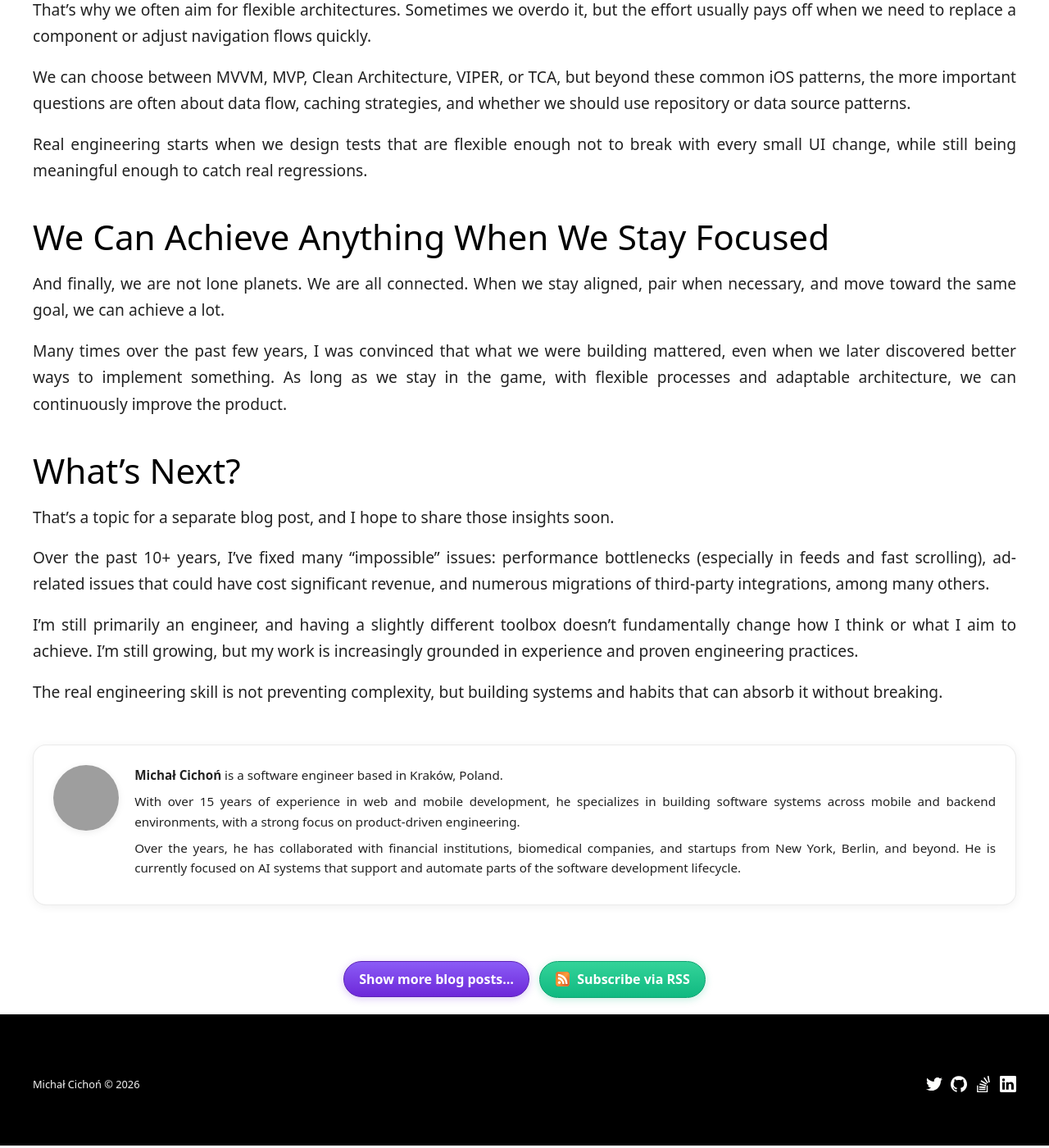
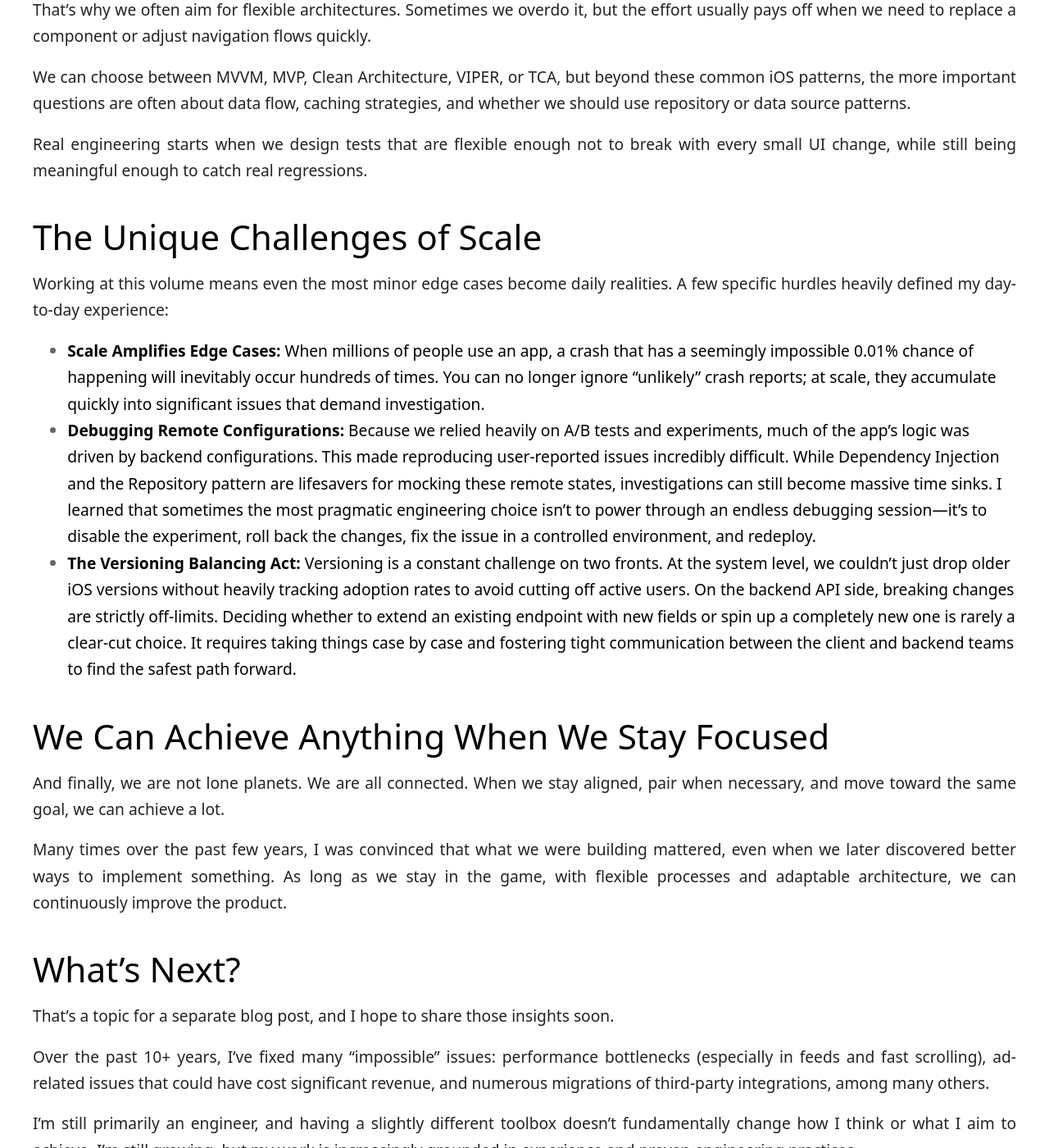
Before and after one commit to michalcichon/michalcichon.github.io, a Jekyll site: the page built from _posts/2026-06-15-what-i-learned-working-on-a-large-scale-social-media-ios-application.md, in a window 1280 px wide and 1400 px high, scrolled down 3531 px. Shown: the whole window at 82% size. Built offline with Jekyll 4.4.1, drawn with Linux system fonts in a browser that asks for light colours; comment, search, counter and statistics services are not loaded; grey boxes are pictures that could not be loaded.

Commit message:
small art update

```diff
--- a/_posts/2026-06-15-what-i-learned-working-on-a-large-scale-social-media-ios-application.md
+++ b/_posts/2026-06-15-what-i-learned-working-on-a-large-scale-social-media-ios-application.md
@@ -79,6 +79,14 @@ We can choose between MVVM, MVP, Clean Architecture, VIPER, or TCA, but beyond t
 
 Real engineering starts when we design tests that are flexible enough not to break with every small UI change, while still being meaningful enough to catch real regressions.
 
+## The Unique Challenges of Scale
+
+Working at this volume means even the most minor edge cases become daily realities. A few specific hurdles heavily defined my day-to-day experience:
+
+* **Scale Amplifies Edge Cases:** When millions of people use an app, a crash that has a seemingly impossible 0.01% chance of happening will inevitably occur hundreds of times. You can no longer ignore "unlikely" crash reports; at scale, they accumulate quickly into significant issues that demand investigation.
+* **Debugging Remote Configurations:** Because we relied heavily on A/B tests and experiments, much of the app's logic was driven by backend configurations. This made reproducing user-reported issues incredibly difficult. While Dependency Injection and the Repository pattern are lifesavers for mocking these remote states, investigations can still become massive time sinks. I learned that sometimes the most pragmatic engineering choice isn't to power through an endless debugging session—it’s to disable the experiment, roll back the changes, fix the issue in a controlled environment, and redeploy.
+* **The Versioning Balancing Act:** Versioning is a constant challenge on two fronts. At the system level, we couldn't just drop older iOS versions without heavily tracking adoption rates to avoid cutting off active users. On the backend API side, breaking changes are strictly off-limits. Deciding whether to extend an existing endpoint with new fields or spin up a completely new one is rarely a clear-cut choice. It requires taking things case by case and fostering tight communication between the client and backend teams to find the safest path forward.
+
 ## We Can Achieve Anything When We Stay Focused
 
 And finally, we are not lone planets. We are all connected. When we stay aligned, pair when necessary, and move toward the same goal, we can achieve a lot.
```
